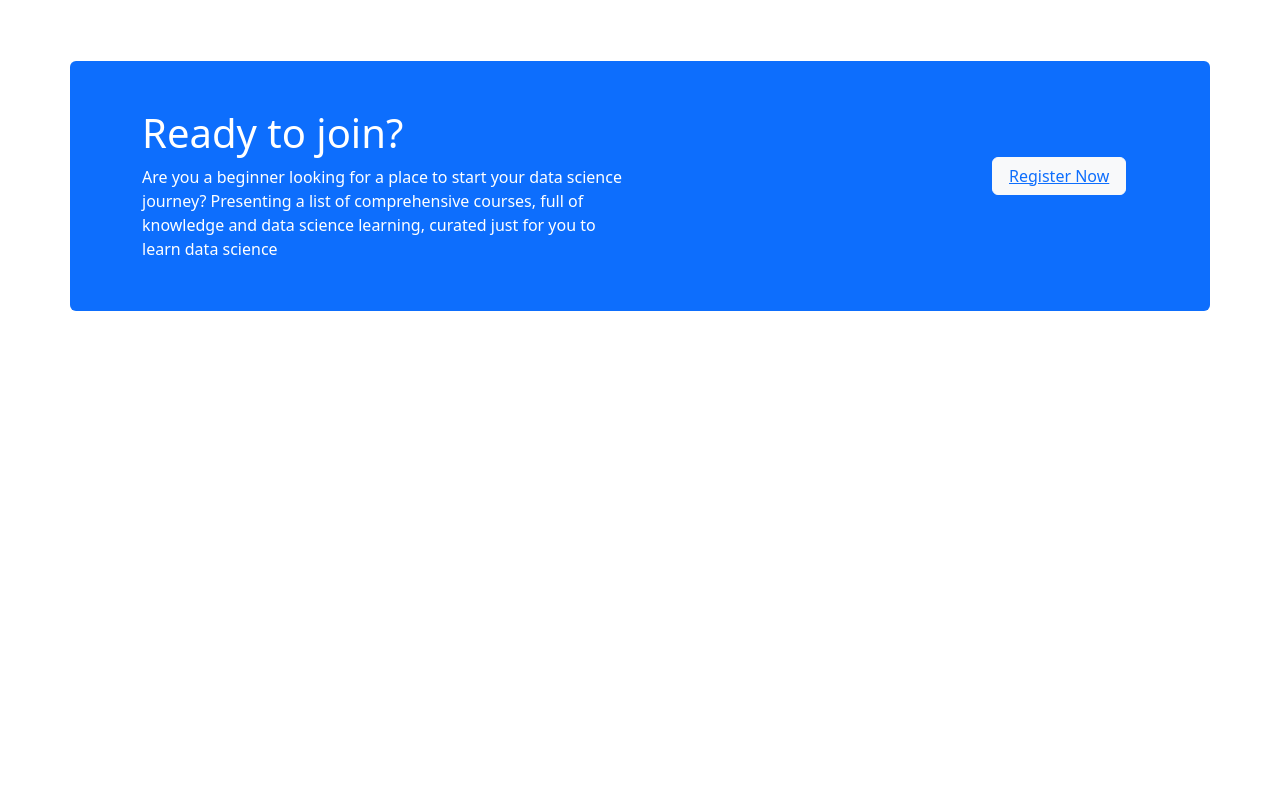
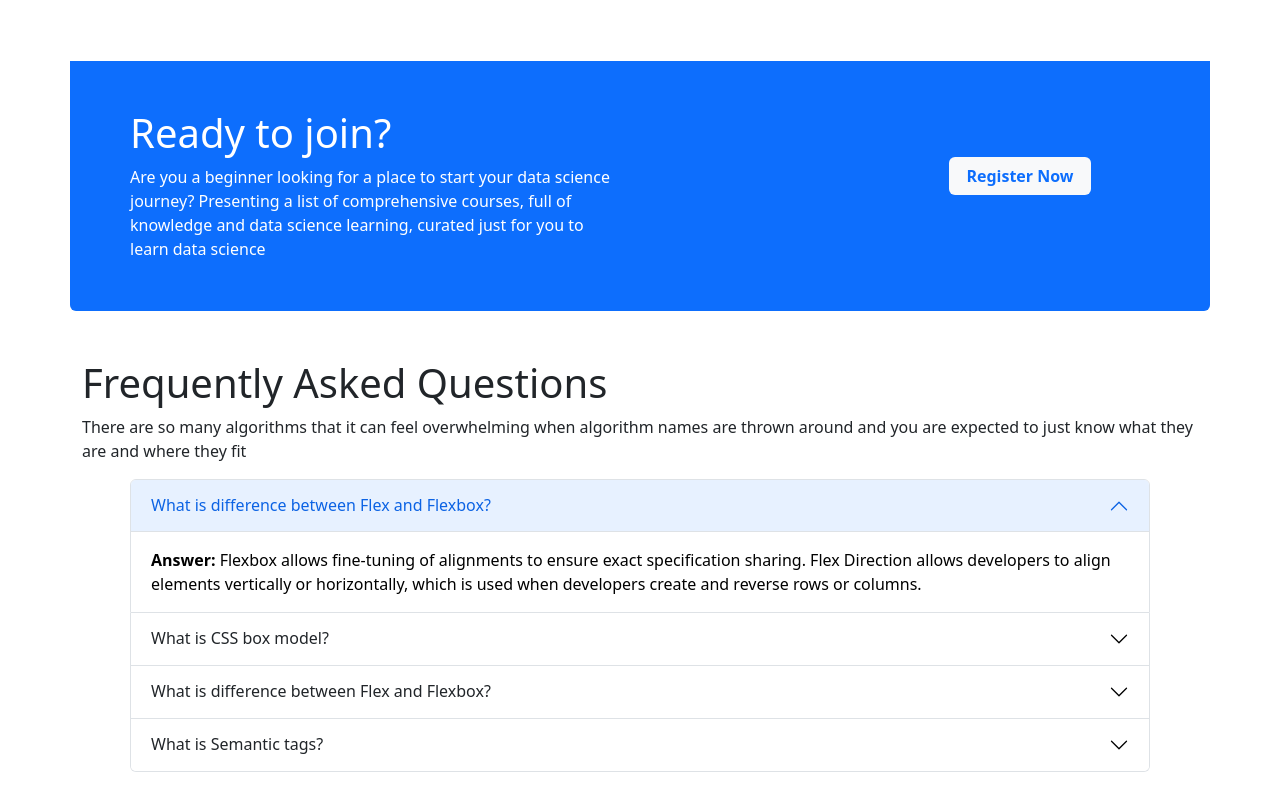
Before and after one commit to riyadhasanre/easy-learning-guide, a plain HTML site: page index.html in a window 1280 px wide. Shown: the part 1575-2386 px from the top of the page. Before the commit the page ends 1934 px from the top, so only its background shows below. Drawn offline with nearby package versions, Linux system fonts and the light colour scheme.

Commit message:
Frequently Asked Questions

```diff
--- a/index.html
+++ b/index.html
@@ -250,28 +250,89 @@
             </div>
         </div>
     </section>
- <!-- --------courses-detalis---start -->
+ <!-- --------courses-detalis---end -->
 
  <!-- --------join section-detalis---start -->
-    <section class="container  bg-primary rounded my-5 position-relative">
-        <div style="height:250px;" class="">
-            <div class="ready-join  d-flex mx-5 row ">
-                <div class="mt-5 col-lg-6 col-md-12 col-sm-12">
-                    <h1 class="text-white">Ready to join?</h1>
+    <section class="position-relative">
+        <div class="join-area container bg-primary rounded my-5 ">
+            <div class="row bg-primary">
+              <div class="mt-5 col-lg-8 col-md-12 col-sm-12">
+                <div class="row bg-primary">
+                    <div class="col-lg-8 ms-5">
+                        <h1 class="text-white">Ready to join?</h1>
                     <p class="text-white">Are you a beginner looking for a place to start your data science journey? Presenting a list of comprehensive courses, full of knowledge and data science learning, curated just for you to learn data science </p>
+                    </div>
+                    <div class="col-lg-4"></div>
                 </div>
-                <div class=" mt-5 col-lg-6 col-md-12 col-sm-12">
-                    <div class="row">
-                        <div class="col-lg-8 col-md-12 col-sm-12"></div>
-                        <div class="col-lg-4 col-md-12 col-sm-12">
-                            <button class="btn btn-light mt-5 px-3 text " type="submit"><a class="bg-light" href="#">Register Now</a></button>
-                        </div>
-                    </div>
+              </div>
+              <div class="mt-5 text-center col-lg-4 col-md-12 col-sm-12">
+                <button class="btn bg-light mt-5 px-3 " type="submit"><a class="register-decoration bg-light fw-bold " href="form.html">Register Now</a></button>
+              </div>
+            </div>
+          </div>
+    </section>
+ <!-- --------join section -detalis---end -->
+
+ <!-- ----questions area start---- -->
+    <section class="container my-5">
+        <div>
+            <h1>Frequently Asked Questions</h1>
+        <p>There are so many algorithms that it can feel overwhelming when algorithm names are
+            thrown around and you are expected to just know what they are and where they fit</p>
+        </div>
+        <div class="accordion mx-5" id="accordionExample">
+            <div class="accordion-item">
+              <h2 class="accordion-header" id="headingOne">
+                <button class="accordion-button" type="button" data-bs-toggle="collapse" data-bs-target="#collapseOne" aria-expanded="true" aria-controls="collapseOne">
+                    What is difference between Flex and Flexbox?
+                </button>
+              </h2>
+              <div id="collapseOne" class="accordion-collapse collapse show" aria-labelledby="headingOne" data-bs-parent="#accordionExample">
+                <div class="accordion-body">
+                  <strong>Answer:</strong> Flexbox allows fine-tuning of alignments to ensure exact specification sharing. Flex Direction allows developers to align elements vertically or horizontally, which is used when developers create and reverse rows or columns.
                 </div>
+              </div>
             </div>
-        </div>
+            <div class="accordion-item">
+              <h2 class="accordion-header" id="headingTwo">
+                <button class="accordion-button collapsed" type="button" data-bs-toggle="collapse" data-bs-target="#collapseTwo" aria-expanded="false" aria-controls="collapseTwo">
+                    What is CSS box model?
+                </button>
+              </h2>
+              <div id="collapseTwo" class="accordion-collapse collapse" aria-labelledby="headingTwo" data-bs-parent="#accordionExample">
+                <div class="accordion-body">
+                  <strong>Answer:</strong> In CSS, the term "box model" is used when talking about design and layout. The CSS box model is essentially a box that wraps around every HTML element. It consists of: margins, borders, padding, and the actual content.
+                </div>
+              </div>
+            </div>
+            <div class="accordion-item">
+              <h2 class="accordion-header" id="headingThree">
+                <button class="accordion-button collapsed" type="button" data-bs-toggle="collapse" data-bs-target="#collapseThree" aria-expanded="false" aria-controls="collapseThree">
+                    What is difference between Flex and Flexbox?
+                </button>
+              </h2>
+              <div id="collapseThree" class="accordion-collapse collapse" aria-labelledby="headingThree" data-bs-parent="#accordionExample">
+                <div class="accordion-body">
+                  <strong>Answer:</strong> Bootstrap's utility and layout classes provide you with everything you need to style a responsive webpage. With Tailwind, however, you are much more involved in styling the webpage.
+                </div>
+              </div>
+            </div>
+            <div class="accordion-item">
+              <h2 class="accordion-header" id="headingThree">
+                <button class="accordion-button collapsed" type="button" data-bs-toggle="collapse" data-bs-target="#collapseThree" aria-expanded="false" aria-controls="collapseThree">
+                    What is Semantic tags?
+                </button>
+              </h2>
+              <div id="collapseThree" class="accordion-collapse collapse" aria-labelledby="headingThree" data-bs-parent="#accordionExample">
+                <div class="accordion-body">
+                  <strong>Answer:</strong> A semantic element clearly describes its meaning to both the browser and the developer. <code>Examples of non-semantic elements:</code> "div" and "span" - Tells nothing about its content. <code>Examples of semantic elements:</code> "form" , "table" , and "article" - Clearly defines its content.
+                </div>
+              </div>
+            </div>
+          </div>
     </section>
- <!-- --------join section -detalis---start -->
+
+ <!-- ----questions area end---- -->
 
 </main>
 <!-- ----main section area end--- -->
--- a/style.css
+++ b/style.css
@@ -1 +1,7 @@
-/* -----slider-content--- */
+/* -----join-content--- */
+.join-area{
+    height:250px;
+}
+.register-decoration{
+    text-decoration: none;
+}
```
Also changed, not shown: form.html (added, +35 -0 lines).
